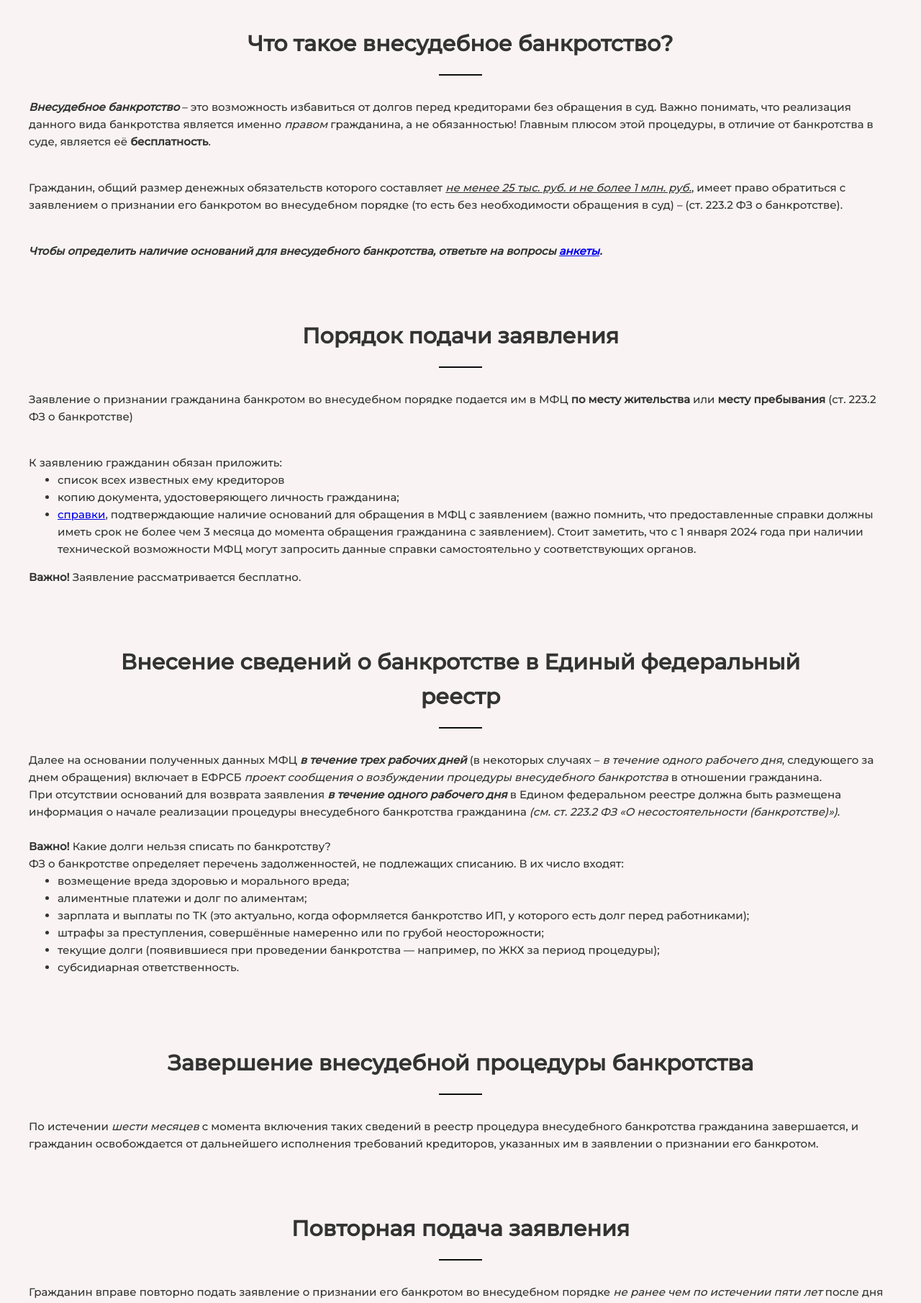
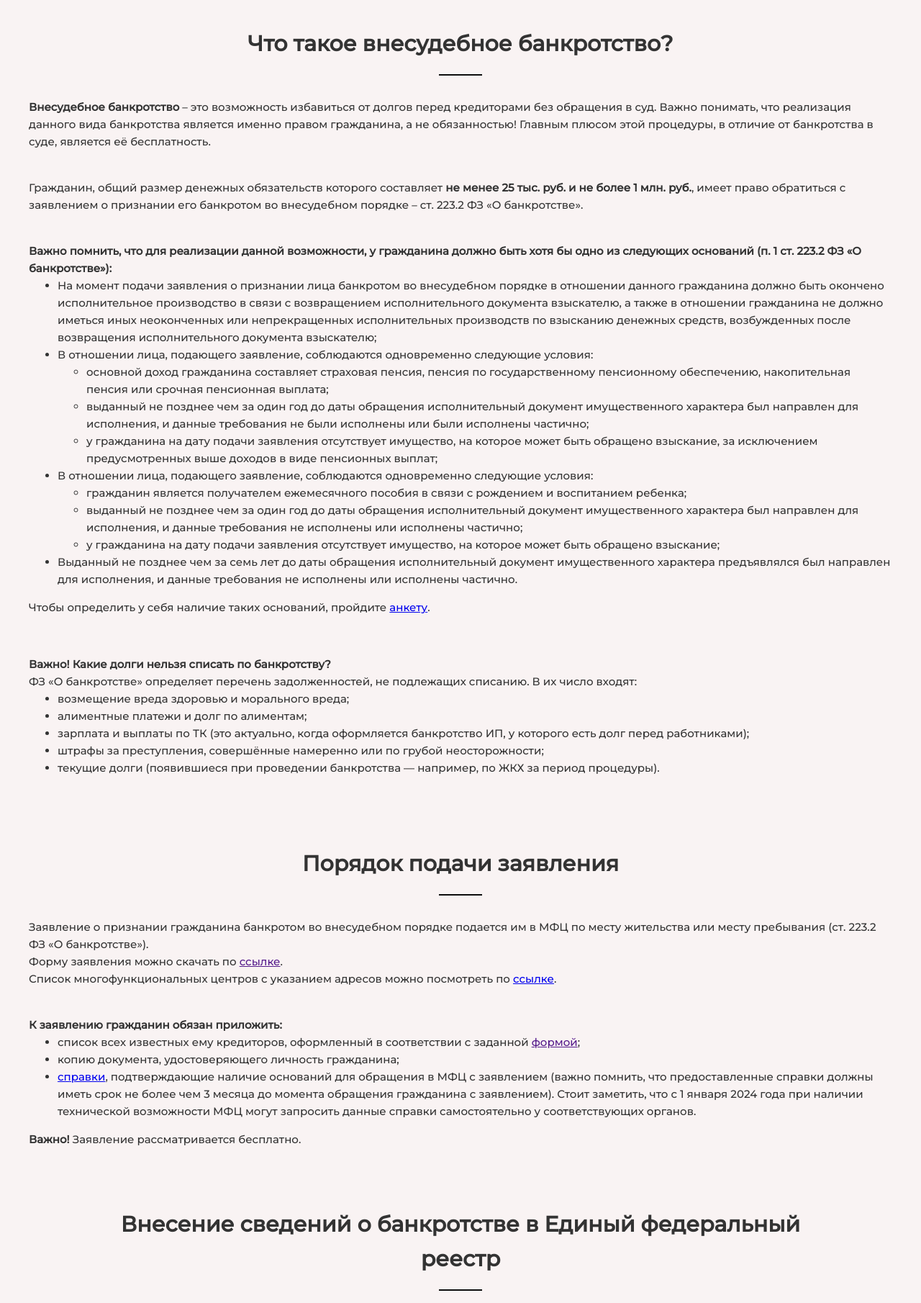
Before and after one commit to Egaster/anketa, a Flask app: page /out-of-court_bankruptcy in a window 1280 px wide. Shown: the part 102-1912 px from the top of the page at 72% size. Run offline with Flask 3, Linux system fonts and the light colour scheme; some libraries are stand-ins or nearby versions.

Commit message:
внесуд обновлен (без ссылок на формы)

```diff
--- a/templates/out-of-court_bankruptcy.html
+++ b/templates/out-of-court_bankruptcy.html
@@ -50,14 +50,48 @@
                     <h2 class="section__title">Что такое внесудебное банкротство?</h2>
                 </div>
                 <div class="card__group">
-                    <div><b><i>Внесудебное банкротство</i></b> – это возможность избавиться от долгов перед кредиторами без обращения в суд. Важно понимать, что реализация данного вида банкротства является именно <i>правом</i> гражданина, а не обязанностью! Главным плюсом этой процедуры, в отличие от банкротства в суде, является её <b>бесплатность</b>.
+                    <div><b>Внесудебное банкротство</b> – это возможность избавиться от долгов перед кредиторами без обращения в суд. Важно понимать, что реализация данного вида банкротства является именно правом гражданина, а не обязанностью! Главным плюсом этой процедуры, в отличие от банкротства в суде, является её бесплатность.
                     </div>
                 </div>
                 <div class="card__group">
-                    <div>Гражданин, общий размер денежных обязательств которого составляет <u><i>не менее 25 тыс. руб. и не более 1 млн. руб.</i></u>, имеет право обратиться с заявлением о признании его банкротом во внесудебном порядке (то есть без необходимости обращения в суд) – (ст. 223.2 ФЗ о банкротстве).</div>
+                    <div>Гражданин, общий размер денежных обязательств которого составляет <b>не менее 25 тыс. руб. и не более 1 млн. руб.</b>, имеет право обратиться с заявлением о признании его банкротом во внесудебном порядке – ст. 223.2 ФЗ «О банкротстве». </div>
+                </div>
+                <div class="card__group">
+                    <div><b>Важно помнить, что для реализации данной возможности, у гражданина должно быть хотя бы одно из следующих оснований (п. 1 ст. 223.2 ФЗ «О банкротстве»): </b>
+                    <ul>
+                        <li>На момент подачи заявления о признании лица банкротом во внесудебном порядке в отношении данного гражданина должно быть окончено исполнительное производство в связи с возвращением исполнительного документа взыскателю, а также в отношении гражданина не должно иметься иных неоконченных или непрекращенных исполнительных производств по взысканию денежных средств, возбужденных после возвращения исполнительного документа взыскателю;</li>
+                        <li>В отношении лица, подающего заявление, соблюдаются одновременно следующие условия:
+                            <ul>
+                                <li>основной доход гражданина составляет страховая пенсия, пенсия по государственному пенсионному обеспечению, накопительная пенсия или срочная пенсионная выплата;</li>
+                                <li>выданный не позднее чем за один год до даты обращения исполнительный документ имущественного характера был направлен для исполнения, и данные требования не были исполнены или были исполнены частично;</li>
+                                <li>у гражданина на дату подачи заявления отсутствует имущество, на которое может быть обращено взыскание, за исключением предусмотренных выше доходов в виде пенсионных выплат;</li>
+                            </ul>
+                        </li>
+                        <li>В отношении лица, подающего заявление, соблюдаются одновременно следующие условия:
+                            <ul>
+                                <li>гражданин является получателем ежемесячного пособия в связи с рождением и воспитанием ребенка;</li>
+                                <li>выданный не позднее чем за один год до даты обращения исполнительный документ имущественного характера был направлен для исполнения, и данные требования не исполнены или исполнены частично;</li>
+                                <li>у гражданина на дату подачи заявления отсутствует имущество, на которое может быть обращено взыскание;</li>
+                            </ul>
+                        </li>
+                        <li>Выданный не позднее чем за семь лет до даты обращения исполнительный документ имущественного характера предъявлялся был направлен для исполнения, и данные требования не исполнены или исполнены частично.</li>
+                    </ul>
+                    <p>Чтобы определить у себя наличие таких оснований, пройдите <a href="/form">анкету</a>.</p>
+                </div>
                 </div>
             <div class="card__group">
-                <i><b>Чтобы определить наличие оснований для внесудебного банкротства, ответьте на вопросы <a href="/form">анкеты</a>.</b></i>
+                <div>
+                <b>Важно! Какие долги нельзя списать по банкротству?</b>
+                </br>ФЗ «О банкротстве» определяет перечень задолженностей, не подлежащих списанию. В их число входят:
+                    <ul>
+                    <li>возмещение вреда здоровью и морального вреда;</li>
+                    <li>алиментные платежи и долг по алиментам;</li>
+                    <li>зарплата и выплаты по ТК (это актуально, когда оформляется банкротство ИП, у которого есть долг перед работниками);</li>
+                    <li>штрафы за преступления, совершённые намеренно или по грубой неосторожности;</li>
+                    <li>текущие долги (появившиеся при проведении банкротства — например, по ЖКХ за период процедуры).</li>
+                </ul>
+                </div>
+            </div>
             </div>
             </div><!--/.card-->
         </section>
@@ -69,15 +103,16 @@
                 </div>
                 <div class="card__group">
                     <div>
-                        Заявление о признании гражданина банкротом во внесудебном порядке подается им в МФЦ <b>по месту жительства</b> или <b>месту пребывания</b> (ст. 223.2 ФЗ о банкротстве)
+                        Заявление о признании гражданина банкротом во внесудебном порядке подается им в МФЦ по месту жительства или месту пребывания (ст. 223.2 ФЗ «О банкротстве»).
+                        <br>Форму заявления можно скачать по <a href="">ссылке</a>.
+                        <br>Список многофункциональных центров с указанием адресов можно посмотреть по <a href="http://xn--l1aqg.xn--p1ai/mfc/index/regions?ysclid=lu9uzvle2n445664598">ссылке</a>.
                     </div>
                 </div>
                 <div class="card__group">
                     <div>
-                        К заявлению гражданин обязан приложить:<br/>
+                        <b>К заявлению гражданин обязан приложить:</b>
                         <ul>
-
-                        <li>список всех известных ему кредиторов</li>
+                        <li>список всех известных ему кредиторов, оформленный в соответствии с заданной <a href="">формой</a>;</li>
                         <li>копию документа, удостоверяющего личность гражданина;</li>
                         <li><a href="https://cloud.consultant.ru/cloud/cgi/online.cgi?req=query&mode=multiref&rnd=dIzpHw&REFBASE=CJI&REFDOC=94595&REFFIELD=134&REFSEGM=317&REFIDX=82&REFDST=100088&REFPAGE=text#i0GIE8U4aOPStmd91">справки</a>, подтверждающие наличие оснований для обращения в МФЦ с заявлением (важно помнить, что предоставленные справки должны иметь срок не более чем 3 месяца до момента обращения гражданина с заявлением). Стоит заметить, что с 1 января 2024 года при наличии технической возможности МФЦ могут запросить данные справки самостоятельно у соответствующих органов.</li>
 
@@ -95,18 +130,8 @@
                 </div>
                 <div class="card__group">
                     <div>
-                        Далее на основании полученных данных МФЦ <b><i>в течение трех рабочих дней</i></b> (в некоторых случаях – <i>в течение одного рабочего дня</i>, следующего за днем обращения) включает в ЕФРСБ <i>проект сообщения о возбуждении процедуры внесудебного банкротства</i> в отношении гражданина.
-                        <br>При отсутствии оснований для возврата заявления <b><i>в течение одного рабочего дня</i></b> в Едином федеральном реестре должна быть размещена информация о начале реализации процедуры внесудебного банкротства гражданина <i>(см. ст. 223.2 ФЗ «О несостоятельности (банкротстве)»)</i>.
-                        </br></br><b>Важно!</b> Какие долги нельзя списать по банкротству?
-                        <br>ФЗ о банкротстве определяет перечень задолженностей, не подлежащих списанию. В их число входят:
-                            <ul>
-                            <li>возмещение вреда здоровью и морального вреда;</li>
-                            <li>алиментные платежи и долг по алиментам;</li>
-                            <li>зарплата и выплаты по ТК (это актуально, когда оформляется банкротство ИП, у которого есть долг перед работниками);</li>
-                            <li>штрафы за преступления, совершённые намеренно или по грубой неосторожности;</li>
-                            <li>текущие долги (появившиеся при проведении банкротства — например, по ЖКХ за период процедуры);</li>
-                            <li>субсидиарная ответственность.</li>
-                        </ul>
+                        <p>Далее, на основании полученных данных МФЦ <b>в течение трех рабочих дней</b> (в некоторых случаях – в течение одного рабочего дня, следующего за днем обращения) включает в ЕФРСБ проект сообщения о возбуждении процедуры внесудебного банкротства в отношении гражданина.</p>
+                        <p>При отсутствии оснований для возврата заявления <b>в течение одного рабочего дня</b> в Едином федеральном реестре размещается информация о начале реализации процедуры внесудебного банкротства гражданина (ст. 223.2 ФЗ «О банкротстве»).</p>
                     </div>
                 </div>
             </div><!--/.card-->
@@ -120,7 +145,7 @@
                 </div>
                 <div class="card__group">
                     <div>
-                        По истечении <i>шести месяцев</i> с момента включения таких сведений в реестр процедура внесудебного банкротства гражданина завершается, и гражданин освобождается от дальнейшего исполнения требований кредиторов, указанных им в заявлении о признании его банкротом.
+                        По истечении <b>шести месяцев</b> с момента включения таких сведений в реестр процедура внесудебного банкротства гражданина завершается, и гражданин освобождается от дальнейшего исполнения требований кредиторов, указанных им в заявлении о признании его банкротом.
                     </div>
                 </div>
             </div><!--/.card-->
@@ -134,7 +159,7 @@
                 </div>
                 <div class="card__group">
                     <div>
-                        Гражданин вправе повторно подать заявление о признании его банкротом во внесудебном порядке <i>не ранее чем по истечении пяти лет</i> после дня прекращения процедуры внесудебного банкротства.
+                        Гражданин вправе повторно подать заявление о признании его банкротом во внесудебном порядке <b>не ранее, чем по истечении пяти лет</b> после дня прекращения процедуры внесудебного банкротства.
                     </div>
                 </div>
             </div><!--/.card-->
```
